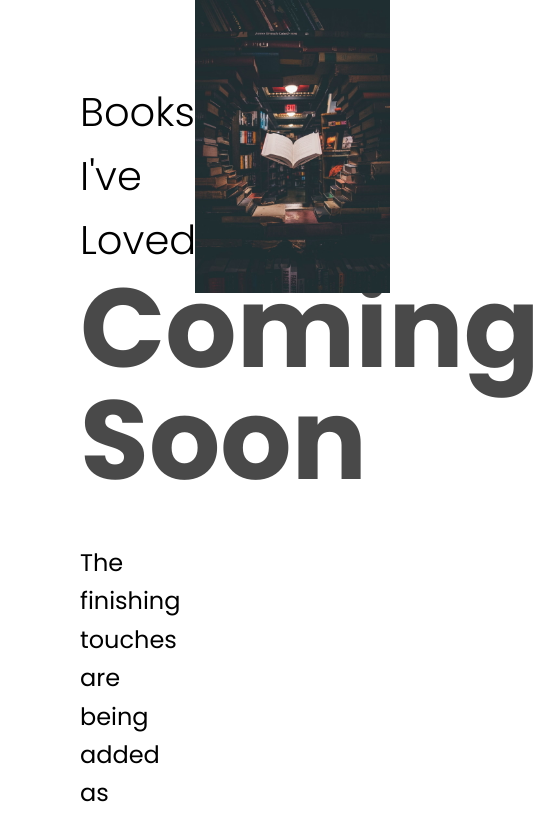
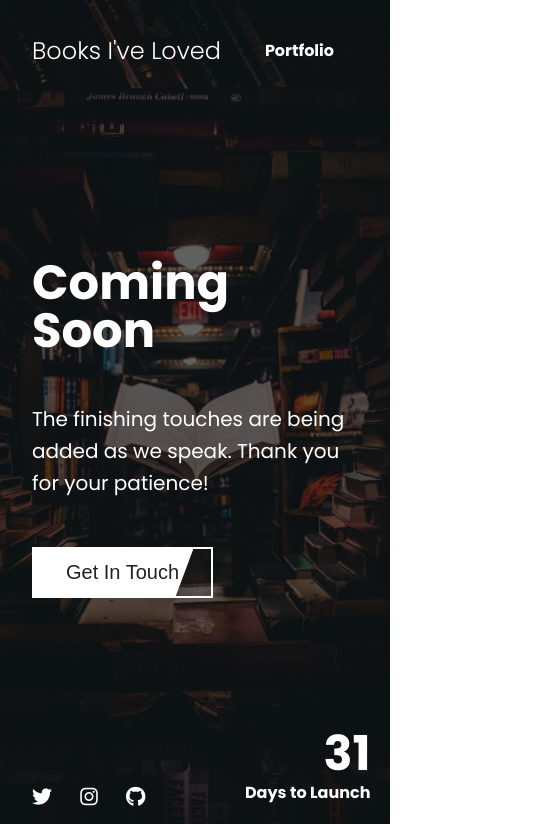
Before and after one commit to scottbarclayjs/blog, a plain HTML site: page index.html in a window 390 px wide. Shown: the top 824 px of the page, 540 px wide, since content can reach past the window. Drawn offline with Linux system fonts and the light colour scheme.

Commit message:
made mobile friendly

```diff
--- a/index.html
+++ b/index.html
@@ -51,6 +51,10 @@
 								></a>
 							</div>
 						</div>
+						<div class="countdown">
+							<h2 class="days">31</h2>
+							<h3>Days to Launch</h3>
+						</div>
 					</div>
 					<div class="left-screen2">
 						<div class="back">
--- a/js/app.js
+++ b/js/app.js
@@ -1,5 +1,5 @@
 const comingSoonBG = document.querySelectorAll('.bgImage');
-console.log(comingSoonBG[0]);
+const body = document.querySelector('body');
 let current = 0;
 
 bgTransition();
@@ -35,3 +35,17 @@ back.addEventListener('click', () => {
 	leftScreen1.classList.add('moveDown');
 	leftScreen2.classList.add('moveDown');
 });
+
+getInTouch.addEventListener('click', () => {
+	leftScreen1.classList.remove('moveRight');
+	leftScreen2.classList.remove('moveRight');
+	leftScreen1.classList.add('moveLeft');
+	leftScreen2.classList.add('moveLeft');
+});
+
+back.addEventListener('click', () => {
+	leftScreen1.classList.remove('moveUp');
+	leftScreen2.classList.remove('moveUp');
+	leftScreen1.classList.add('moveDown');
+	leftScreen2.classList.add('moveDown');
+});
--- /dev/null
+++ b/scss/_queries.scss
@@ -0,0 +1,98 @@
+@media (max-width: 1025px) {
+	html {
+		overflow-y: auto;
+	}
+	section.coming-soon {
+		div.coming-soon-content {
+			flex-direction: column;
+			.content-left,
+			.content-right {
+				width: 100vw;
+			}
+			.content-left {
+				.left-screen1 {
+					background-image: linear-gradient(
+							rgba(0, 0, 0, 0.61),
+							rgba(0, 0, 0, 0.61)
+						),
+						url(/assets/comingSoonBG-min0.jpg);
+					background-size: cover;
+					background-position: center;
+					color: #fff;
+					nav {
+						a {
+							color: #fff;
+						}
+					}
+					h1 {
+						color: #fff;
+					}
+					button {
+						color: #222;
+						border-color: #fff;
+						div.background {
+							width: 100%;
+							background-color: #fff;
+							clip-path: polygon(0 0, 90% 0, 80% 101%, 0 101%);
+						}
+					}
+					.footer-links {
+						a i {
+							color: #fff;
+						}
+					}
+					.countdown {
+						position: absolute;
+						bottom: 5%;
+						right: 5%;
+						text-align: right;
+						color: #fff;
+						line-height: 1.2;
+						h2 {
+							font-size: 3rem;
+						}
+						h3 {
+							font-size: 1rem;
+						}
+					}
+				}
+				.left-screen2 {
+					background-color: #fff;
+					.back {
+						color: #222;
+						border-color: #222;
+					}
+				}
+			}
+		}
+	}
+	.countdown:nth-of-type(2) {
+		display: none;
+	}
+}
+
+@media (max-width: 415px) {
+	section.coming-soon {
+		.coming-soon-content {
+			.content-left {
+				.left-screen1 {
+					padding: 2rem;
+					nav {
+						h3 {
+							font-size: 1.5rem;
+						}
+					}
+					h1 {
+						font-size: 3rem;
+					}
+					p {
+						font-size: 1.25rem;
+					}
+				}
+				.left-screen2 {
+					padding: 2rem;
+				}
+			}
+		}
+	}
+}
--- a/scss/style.scss
+++ b/scss/style.scss
@@ -1,4 +1,5 @@
 @import 'resets';
+@import 'queries';
 
 .coming-soon {
 	height: 100vh;
@@ -18,6 +19,7 @@
 				flex-direction: column;
 				justify-content: space-between;
 				z-index: 1;
+				position: relative;
 				&.moveUp {
 					transform: translateY(-100vh);
 					transition: all 1s;
@@ -95,7 +97,6 @@
 				background-color: #24262b;
 				height: 100vh;
 				width: 100%;
-				padding: 50%;
 				padding: 5rem;
 				display: flex;
 				flex-direction: column;
```
Also changed, not shown: css/style.css.
